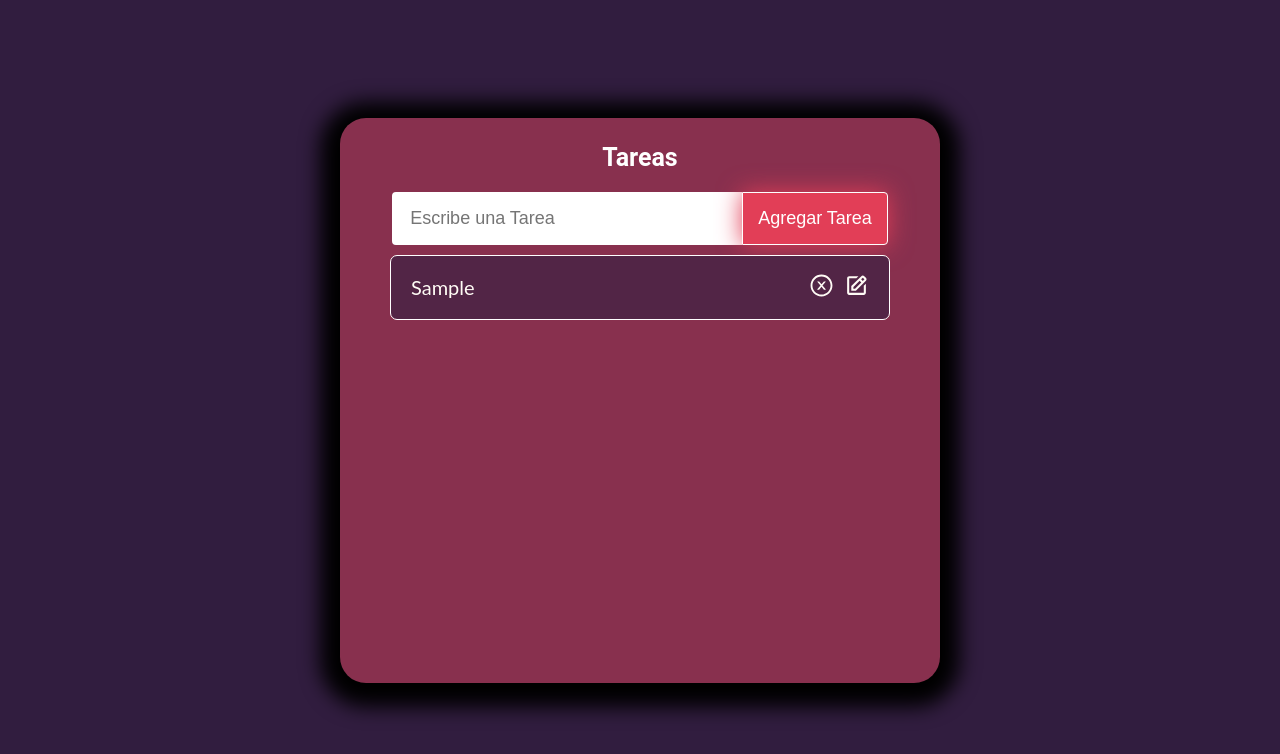
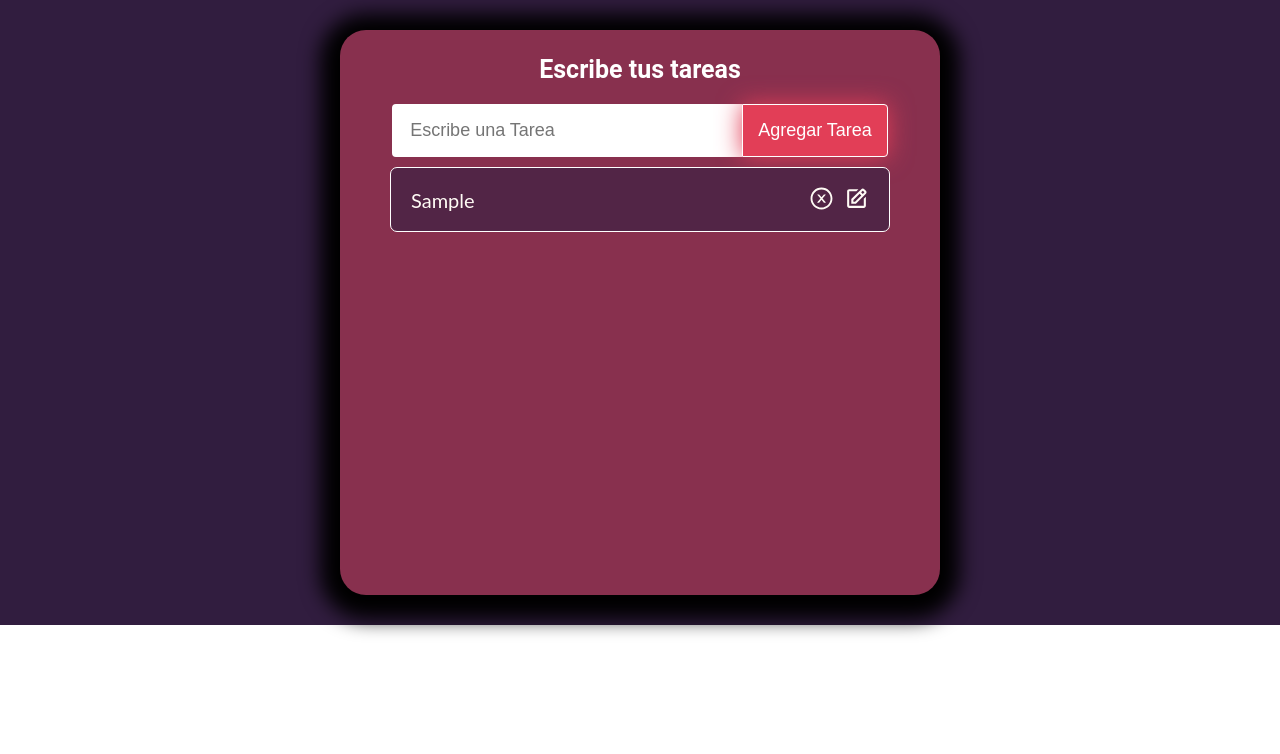
Before and after one commit to FerSilvero/App-de-tareas-React, a React (Create React App) app: page /tareas in a window 1280 px wide. Both pictures are taken after typing "Sample" into the empty fields and a click on the button "Agregar Tarea". Shown: the top 754 px of the page. Built offline with nearby package versions, Linux system fonts and the light colour scheme.

Commit message:
funcionalidad de modificar tareas agregada

```diff
--- a/src/componentes/ListaDeTareas.js
+++ b/src/componentes/ListaDeTareas.js
@@ -1,54 +1,51 @@
 import React from 'react'
 import { useState } from 'react'
-import Tarea from './Tarea'
 import TareaFormulario from './TareaFormulario'
 import '../hojas-de-estilos/ListaDeTareas.css'
 
-function ListaDeTareas() {
+import { AiOutlineCloseCircle } from "react-icons/ai";
+import { BiEdit } from "react-icons/bi";
 
-  const [tareas, setTareas] = useState([]);
+function ListaDeTareas({ tareas, completarTarea, eliminarTarea, modificarTarea }) {
 
-  const agregarTarea = tarea => {
-    if (tarea.texto.trim()) {
-      tarea.texto = tarea.texto.trim();
-      const tareasActualizadas = [tarea, ...tareas];
-      setTareas(tareasActualizadas);
-    }
+  const [edit, setEdit] = useState({
+    id: null,
+    texto: '',
+  });
+
+  const submitUpdate = (texto) => {
+    modificarTarea(edit.id, texto);
+    setEdit({
+      id: null,
+      texto: '',
+    });
+  };
+
+  if (edit.id) {
+    return <TareaFormulario edit={edit} onSubmit={submitUpdate} />;
   }
 
-  const eliminarTarea = id => {
-    const tareasActualizadas = tareas.filter(tarea => tarea.id !== id);
-    setTareas(tareasActualizadas);
-  }
-
-  const completarTarea = id => {
-    const tareasActualizadas = tareas.map(tarea => {
-      if (tarea.id === id) {
-        tarea.completada = !tarea.completada;
-      }
-      return tarea;
-    });
-    setTareas(tareasActualizadas);
-  }
-
-  return (
-    <>
-      <TareaFormulario onSubmit={agregarTarea} />
-      <div className='tareas-lista-contenedor'>
-        {
-          tareas.map((tarea) =>
-            <Tarea
-              key={tarea.id}
-              id={tarea.id}
-              texto={tarea.texto}
-              completada={tarea.completada}
-              completarTarea={completarTarea}
-              eliminarTarea={eliminarTarea} />
-          )
-        }
-      </div>
-    </>
-  )
+  return tareas.map((tarea) => (
+    <div
+          className={tarea.completada ? 'tarea-contenedor completada' : 'tarea-contenedor'}
+          key={tarea.id}>
+            <div
+              className='tarea-texto'
+              onClick={() => completarTarea(tarea.id)}>
+              {tarea.texto}
+            </div>
+            <div
+              onClick={() => eliminarTarea(tarea.id)}>
+              <AiOutlineCloseCircle className='tarea-icono-eliminar'
+              />
+            </div>
+            <div
+              onClick={() => setEdit({id: tarea.id, texto: tarea.texto})}>
+              <BiEdit className='tarea-icono-modificar'
+              />
+            </div>
+        </div>
+  ))
 }
 
 export default ListaDeTareas
--- a/src/componentes/Tarea.js
+++ b/src/componentes/Tarea.js
@@ -1,25 +1,61 @@
 import React from 'react'
+import { useState } from 'react'
 import '../hojas-de-estilos/Tarea.css'
-import { AiOutlineCloseCircle } from "react-icons/ai";
-import { BiEdit } from "react-icons/bi";
+import ListaDeTareas from './ListaDeTareas';
+import TareaFormulario from './TareaFormulario';
 
-function Tarea({ id, texto, completada, completarTarea, eliminarTarea, modificarTarea }) {
+function Tarea() {
+
+  const [tareas, setTareas] = useState([]);
+
+  const agregarTarea = tarea => {
+      const tareasActualizadas = [tarea, ...tareas];
+      setTareas(tareasActualizadas);
+  }
+/*
+  const modificarTarea = (id, nuevoTexto) => {
+    setTareas((prev) =>
+    prev.map((item) => (item.id === id ? nuevoTexto : item))
+    );
+  };
+*/
+
+const modificarTarea = (id, nuevoTexto) => {
+  setTareas((prev) =>
+    prev.map((tarea) =>
+      tarea.id === id ? nuevoTexto : tarea
+    )
+  );
+};
+
+  const eliminarTarea = id => {
+    const tareasActualizadas = tareas.filter(tarea => tarea.id !== id);
+    setTareas(tareasActualizadas);
+  }
+
+  const completarTarea = id => {
+    const tareasActualizadas = tareas.map(tarea => {
+      if (tarea.id === id) {
+        tarea.completada = !tarea.completada;
+      }
+      return tarea;
+    });
+    setTareas(tareasActualizadas);
+  }
+
+
   return (
-    <div className={completada ? 'tarea-contenedor completada' : 'tarea-contenedor'}>
-      <div
-        className='tarea-texto'
-        onClick={() => completarTarea(id)}>
-        {texto}
+    <>
+      <TareaFormulario onSubmit={agregarTarea} />
+      <div className='tareas-lista-contenedor'>
+        <ListaDeTareas
+          tareas={tareas}
+          completarTarea={completarTarea}
+          eliminarTarea={eliminarTarea}
+          modificarTarea={modificarTarea} />
       </div>
-      <div
-        onClick={() => eliminarTarea(id)}>
-        <AiOutlineCloseCircle className='tarea-icono-eliminar' />
-      </div>
-      <div
-        onClick={() => modificarTarea(id)}>
-        <BiEdit className='tarea-icono-modificar' />
-      </div>
-    </div>
+    </>
+
   )
 }
 
--- a/src/componentes/TareaFormulario.js
+++ b/src/componentes/TareaFormulario.js
@@ -1,18 +1,20 @@
 import React from 'react'
-import { useState } from 'react'
+import { useState, useRef } from 'react'
 import '../hojas-de-estilos/TareaFormulario.css'
 import { v4 as uuidv4 } from 'uuid';
 
 function TareaFormulario(props) {
 
-  const [input, setInput] = useState('');
+  const [input, setInput] = useState(props.edit ? props.edit.texto : "");
   const [errores, setErrores] = useState(null)
 
-  const manejarCambio = e => {
+  const inputRef = useRef(null)
+
+  const handleChange = e => {
     setInput(e.target.value);
   }
 
-  const manejarEnvio = e => {
+  const handleSubmit = e => {
     e.preventDefault();
 
     if(input.trim() === '') {
@@ -30,30 +32,58 @@ function TareaFormulario(props) {
       return;
     }
 
+    /*
     const tareaNueva = {
       id: uuidv4(),
       texto: input,
       completada: false
     }
+    */
 
-    props.onSubmit(tareaNueva);
+    props.onSubmit({
+      id: uuidv4(),
+      texto: input,
+      completada: false
+    });
     setInput('');
     setErrores(null)
   }
 
   return (
-    <form
-      className='tarea-formulario'
-      onSubmit={manejarEnvio}>
-      <input
-        className='tarea-input'
+    <form className='tarea-formulario'>
+      {props.edit ? (
+        <>
+        <input
+        className='tarea-input' //input-editar
+        value={input}
+        type='text'
+        placeholder='Modifica la Tarea'
+        ref={inputRef}
+        name='texto'
+        onChange={handleChange}
+      />
+      <button onClick={handleSubmit} className='shadow__btn'>
+        Editar Tarea
+      </button>
+      {
+        errores&&
+        <div className='errores'>
+          {errores}
+        </div>
+      }
+        </>
+      ) : (
+        <>
+        <input
+        className='tarea-input' //input-agregar
         value={input}
         type='text'
         placeholder='Escribe una Tarea'
+        ref={inputRef}
         name='texto'
-        onChange={manejarCambio}
+        onChange={handleChange}
       />
-      <button className='shadow__btn'>
+        <button onClick={handleSubmit} className='shadow__btn'>
         Agregar Tarea
       </button>
       {
@@ -62,6 +92,9 @@ function TareaFormulario(props) {
           {errores}
         </div>
       }
+        </>
+      )
+    }
     </form>
   )
 }
--- a/src/hojas-de-estilos/ListaDeTareas.css
+++ b/src/hojas-de-estilos/ListaDeTareas.css
@@ -1,6 +1,58 @@
-.tareas-lista-contenedor {
+.tarea-contenedor {
+  width: 500px;
+  min-height: 65px;
+  margin: 5px 0;
+  padding: 8px 15px 8px 20px;
   display: flex;
-  flex-wrap: wrap;
-  justify-content: center;
-  margin-top: 5px;
+  justify-content: space-between;
+  align-items: center;
+  border-radius: 7px;
+  border: 1px solid white;
+  cursor: pointer;
 }
+
+  /* Colores */
+
+.tarea-contenedor:nth-child(3n + 1) {
+  background-color: #522546;
+}
+
+.tarea-contenedor:nth-child(3n + 2) {
+  background-color: #4D1C40;
+}
+
+.tarea-contenedor:nth-child(3n + 3) {
+  background-color: #46243D;
+}
+
+  /* Texto */
+
+.tarea-texto {
+  width: 100%;
+  height: 100%;
+  font-size: 20px;
+  display: flex;
+  align-items: center;
+  overflow-wrap: anywhere;
+}
+
+  /* Icono */
+
+.tarea-icono-eliminar {
+  width: 25px;
+  height: 25px;
+  margin: 5px;
+}
+
+.tarea-icono-modificar {
+  width: 25px;
+  height: 25px;
+  margin: 5px;
+}
+
+  /* Tarea Completada */
+
+.tarea-contenedor.completada {
+  background-color: #040303;
+  text-decoration: line-through;
+}
--- a/src/hojas-de-estilos/Tarea.css
+++ b/src/hojas-de-estilos/Tarea.css
@@ -1,59 +1,6 @@
-.tarea-contenedor {
-  width: 500px;
-  min-height: 65px;
-  background-color: #1b1b32;
-  margin: 5px 0;
-  padding: 8px 15px 8px 20px;
+.tareas-lista-contenedor {
   display: flex;
-  justify-content: space-between;
-  align-items: center;
-  border-radius: 7px;
-  border: 1px solid white;
-  cursor: pointer;
+  flex-wrap: wrap;
+  justify-content: center;
+  margin-top: 5px;
 }
-
-  /* Colores */
-
-.tarea-contenedor:nth-child(3n + 1) {
-  background-color: #522546;
-}
-
-.tarea-contenedor:nth-child(3n + 2) {
-  background-color: #4D1C40;
-}
-
-.tarea-contenedor:nth-child(3n + 3) {
-  background-color: #46243D;
-}
-
-  /* Texto */
-
-.tarea-texto {
-  width: 100%;
-  height: 100%;
-  font-size: 20px;
-  display: flex;
-  align-items: center;
-  overflow-wrap: anywhere;
-}
-
-  /* Icono */
-
-.tarea-icono-eliminar {
-  width: 25px;
-  height: 25px;
-  margin: 5px;
-}
-
-.tarea-icono-modificar {
-  width: 25px;
-  height: 25px;
-  margin: 5px;
-}
-
-  /* Tarea Completada */
-
-.tarea-contenedor.completada {
-  background-color: #040303;
-  text-decoration: line-through;
-}
--- a/src/hojas-de-estilos/TareaPage.css
+++ b/src/hojas-de-estilos/TareaPage.css
@@ -7,7 +7,7 @@ h1 {
 }
 
 .aplicacion-tareas {
-  height: 100vh;
+  height: auto;
   color: #FFFBF5;
   background-color: #311D3F;
   font-family: Lato, sans-serif;
--- a/src/pages/TareaPage.js
+++ b/src/pages/TareaPage.js
@@ -1,13 +1,13 @@
 import React from 'react'
-import ListaDeTareas from '../componentes/ListaDeTareas'
+import Tarea from '../componentes/Tarea'
 import '../hojas-de-estilos/TareaPage.css'
 
 function TareaPage() {
   return (
     <div className="aplicacion-tareas">
       <div className='tareas-lista-principal' >
-        <h1>Tareas</h1>
-        <ListaDeTareas />
+        <h1>Escribe tus tareas</h1>
+        <Tarea />
       </div>
     </div>
   )
```
